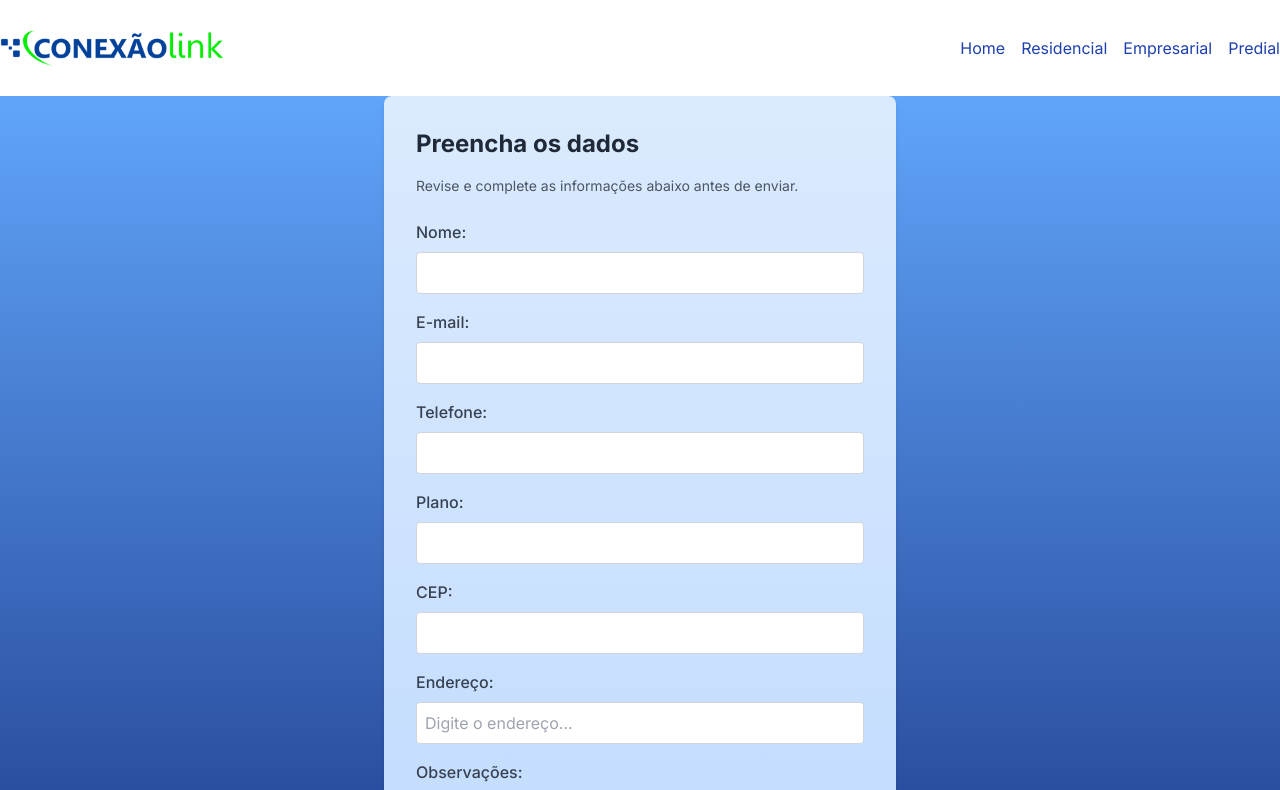
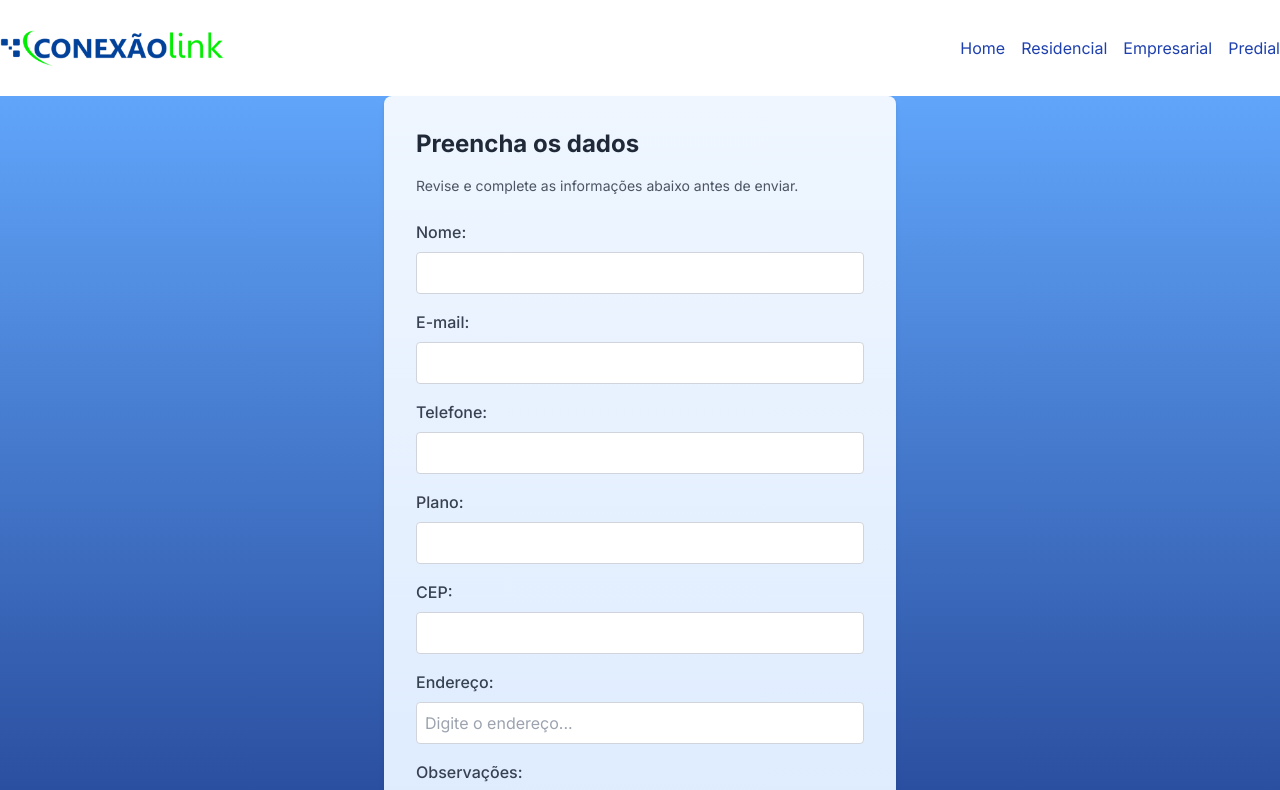
Before and after one commit to F4ntasma13/Lead-capture, a Next.js app: page /feasibility-page in a window 1280 px wide. Shown: the top 790 px of the page. Built offline with nearby package versions, Linux system fonts and the light colour scheme.

Commit message:
atualizado cor do formulario

```diff
--- a/src/app/plans-page/page.tsx
+++ b/src/app/plans-page/page.tsx
@@ -4,7 +4,7 @@ import PlanSelection from "@/componets/plan-selection"
 
 const Plan = () => {
   return (
-    <div>
+    <div className="">
       <Header />
       <PlanSelection />
       <Footer />
--- a/src/componets/plan-selection/index.tsx
+++ b/src/componets/plan-selection/index.tsx
@@ -69,7 +69,7 @@ const PlanSelection: React.FC = () => {
           {plans.map((obs, index) => (
             <div
               key={index}
-              className="bg-[#0849C8] shadow-md rounded-lg p-6 border border-gray-200 hover:shadow-lg flex flex-col justify-between"
+              className="bg-[#0849C8] shadow-md rounded-lg p-6 border border-green-300 hover:shadow-lg flex flex-col justify-between"
             >
               <div>
                 <h2 className="text-5xl font-bold text-white">{obs.speed}</h2>
--- a/src/componets/registration/index.tsx
+++ b/src/componets/registration/index.tsx
@@ -234,7 +234,7 @@ const LeedsRegistration: React.FC = () => {
     <div className="bg-gradient-to-b from-blue-400 to-blue-900 min-h-screen flex items-center justify-center">
       <form
         onSubmit={handleSubmit}
-        className="bg-gradient-to-b from-blue-100 to-blue-200 bg-gradient-to-b from-blue-400 p-8 rounded-lg shadow-md w-full max-w-lg"
+        className="bg-gradient-to-b from-blue-50 to-blue-100 bg-gradient-to-b from-blue-400 p-8 rounded-lg shadow-md w-full max-w-lg"
       >
         <h2 className="text-2xl font-bold mb-4 text-gray-800">
           Preencha as informações corretamente
--- a/src/componets/viability/index.tsx
+++ b/src/componets/viability/index.tsx
@@ -75,7 +75,7 @@ const FeasibilityForm: React.FC = () => {
     <div className="bg-gradient-to-b from-blue-400 to-blue-900 min-h-screen bg-gray-100 flex items-center justify-center">
       <form
         onSubmit={handleSubmit}
-        className="bg-gradient-to-b from-blue-100 to-blue-200 p-8 rounded-lg shadow-md w-full max-w-lg"
+        className="bg-gradient-to-b from-blue-50 to-blue-100 p-8 rounded-lg shadow-md w-full max-w-lg"
       >
         <h2 className="text-2xl font-bold mb-4 text-gray-800">Preencha os dados</h2>
         <p className="text-sm text-gray-600 mb-6">
```
